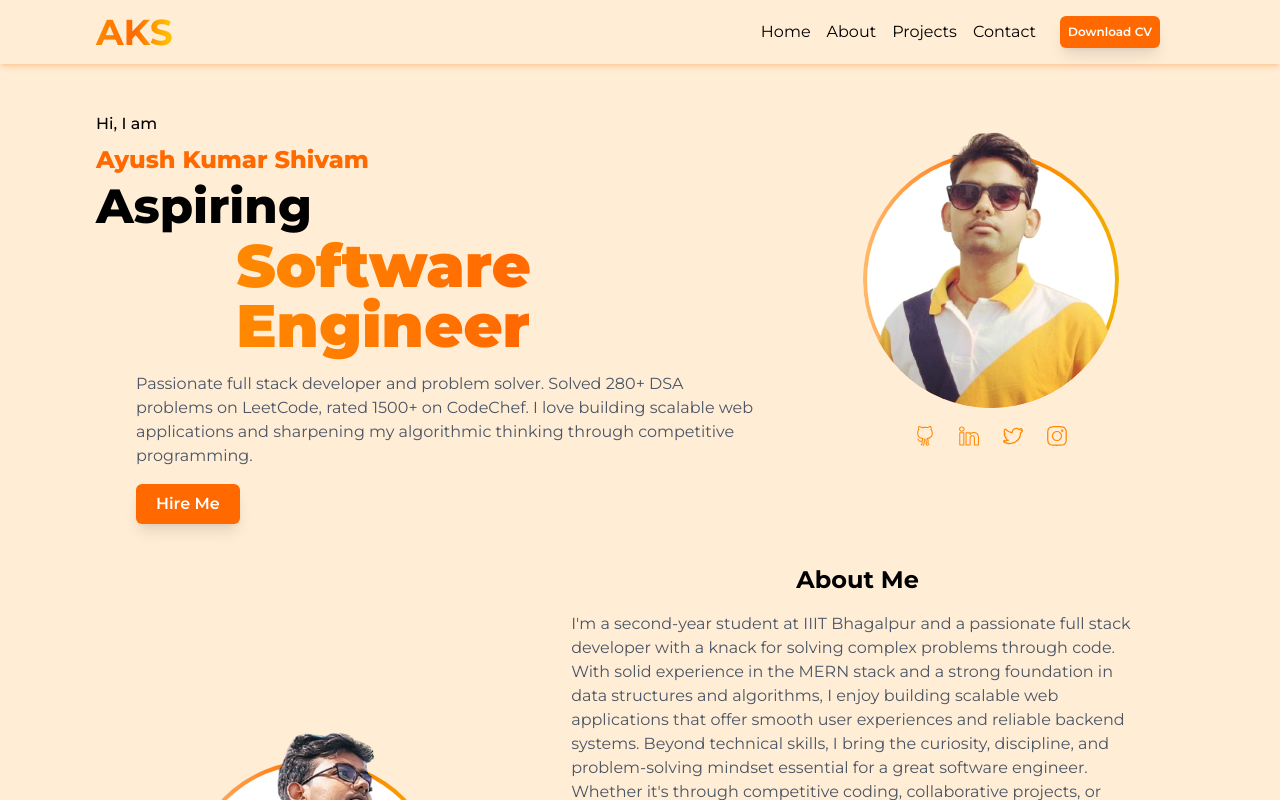
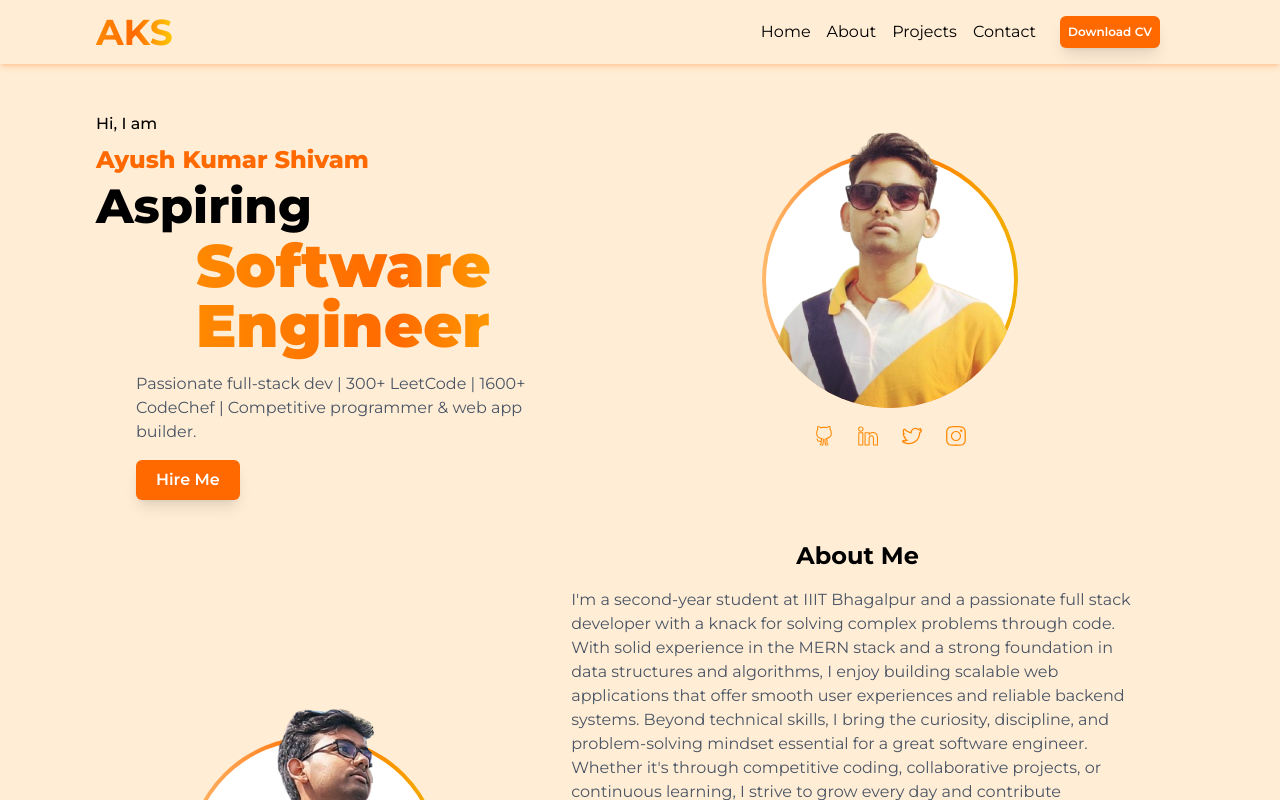
Before and after one commit to Ayushivam22/portfolio, a React (Vite) app: page / in a window 1280 px wide. Shown: the top 800 px of the page. Built offline with nearby package versions, Linux system fonts and the light colour scheme; the HTML template or start-up script is replaced by a standard one.

Commit message:
changes banner

```diff
--- a/src/components/Hero.tsx
+++ b/src/components/Hero.tsx
@@ -64,11 +64,7 @@ const Hero = () => {
                         </div>
                     </h1>
                     <div className="text-gray-600 px-10 mb-4">
-                        Passionate full stack developer and problem solver.
-                        Solved 280+ DSA problems on LeetCode, rated 1500+ on
-                        CodeChef. I love building scalable web applications and
-                        sharpening my algorithmic thinking through competitive
-                        programming.
+                        Passionate full-stack dev | 300+ LeetCode | 1600+ CodeChef | Competitive programmer & web app builder.
                     </div>
                     <div className="flex px-10">
                         <button className="bg-orange-500 hover:bg-orange-600 text-white font-semibold py-2 px-5 rounded-md transition w-auto shadow-lg hover:shadow-xl focus:outline-none focus:ring-2 focus:ring-orange-400 focus:ring-opacity-50">
```
